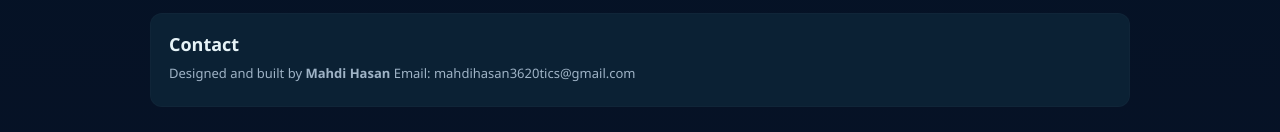
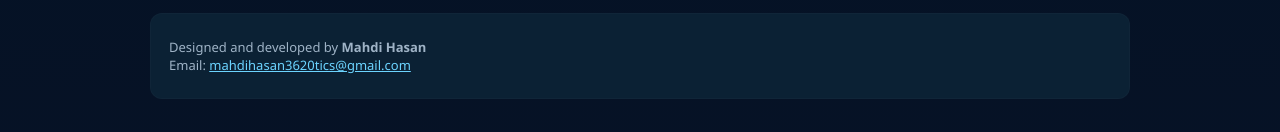
Before and after one commit to m4hdi-glitch/mahdihasan.site, a plain HTML site: page PixelBox/pixelbox.html in a window 1280 px wide. Shown: the part 1022-1154 px from the top of the page. Drawn offline with Linux system fonts and the light colour scheme.

Commit message:
Update pixelbox.html

```diff
--- a/PixelBox/pixelbox.html
+++ b/PixelBox/pixelbox.html
@@ -111,8 +111,8 @@
 
 
     <div class="card">
-      <h2>Contact</h2>
-      <p class="small">Designed and built by <strong>Mahdi Hasan</strong> Email: mahdihasan3620tics@gmail.com</p>
+       <p class="small">Designed and developed by <strong>Mahdi Hasan</strong><br>
+      Email: <a href="mailto:mahdihasan3620tics@gmail.com" style="color:var(--accent-2)">mahdihasan3620tics@gmail.com</a></p>
     </div>
 
   </div>
```
